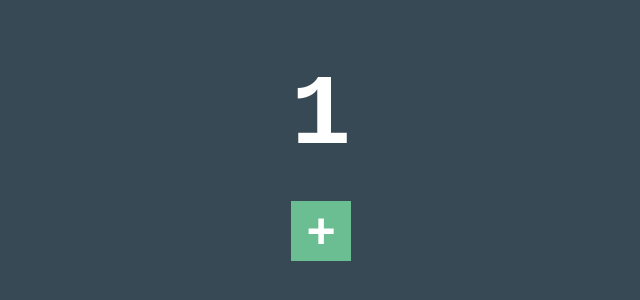
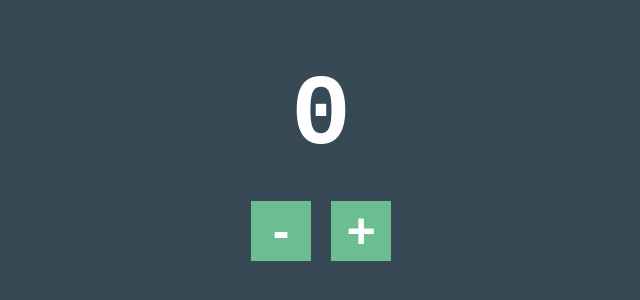
Before and after one commit to NAZIRwill29/useState_Hook, a React (Create React App) app: page / in a window 1280 px wide. Shown: the part 120-420 px from the top of the page, without its empty margins (319-959 px from the left). Built offline with nearby package versions, Linux system fonts and the light colour scheme.

Commit message:
change the value more proefficiently increase and decrease

```diff
--- a/src/components/App.jsx
+++ b/src/components/App.jsx
@@ -3,16 +3,21 @@ import React, { useState } from "react";
 function App() {
   // Hook of useState to hook the value
   // []=[] - destructuring
-  const [count, setCount] = useState(1);
+  const [count, setCount] = useState(0);
   //console.log(count);
 
   function increase() {
-    setCount(12);
+    setCount(count + 1);
+  }
+
+  function decrease() {
+    setCount(count - 1);
   }
 
   return (
     <div className="container">
       <h1>{count}</h1>
+      <button onClick={decrease}>-</button>
       <button onClick={increase}>+</button>
     </div>
   );
```
